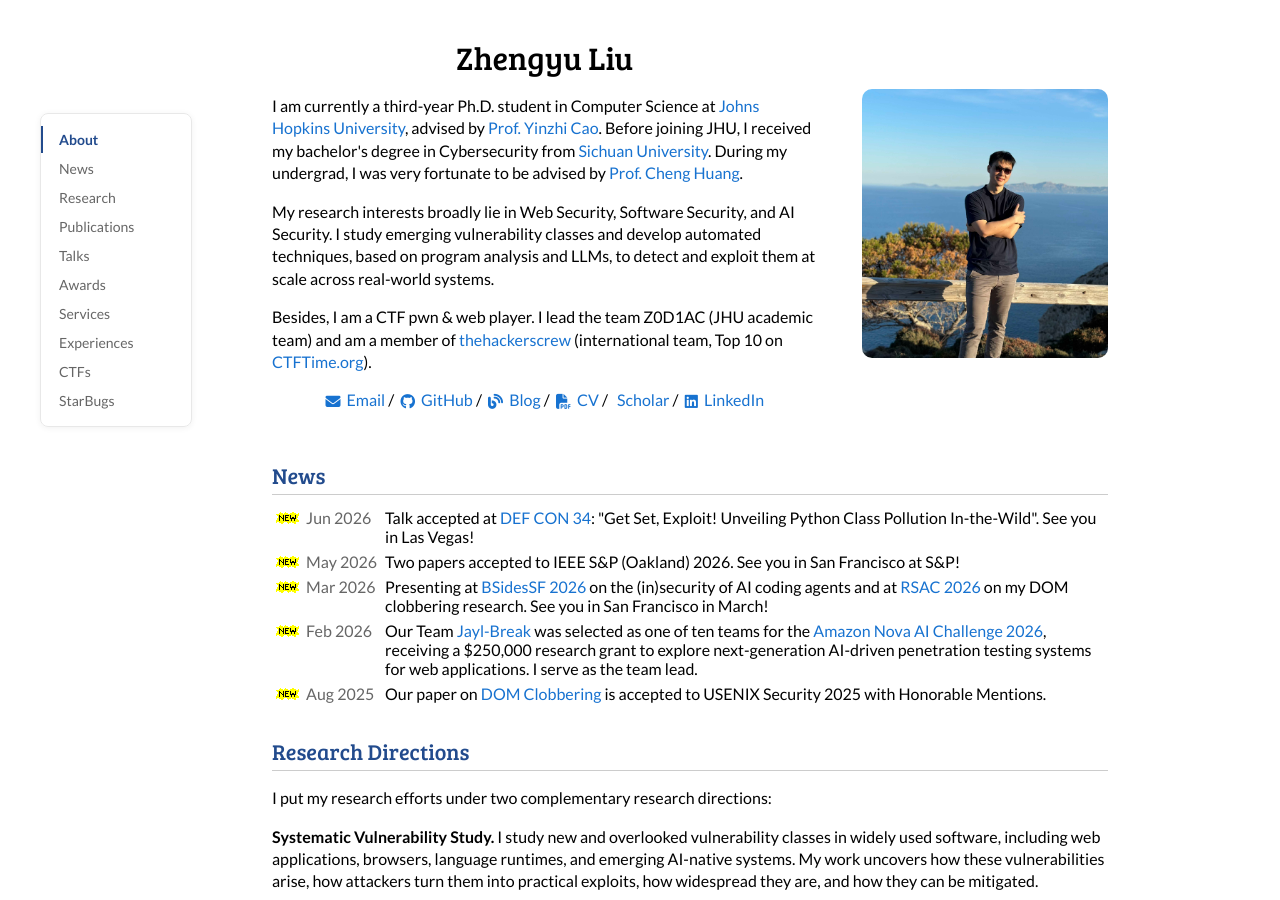
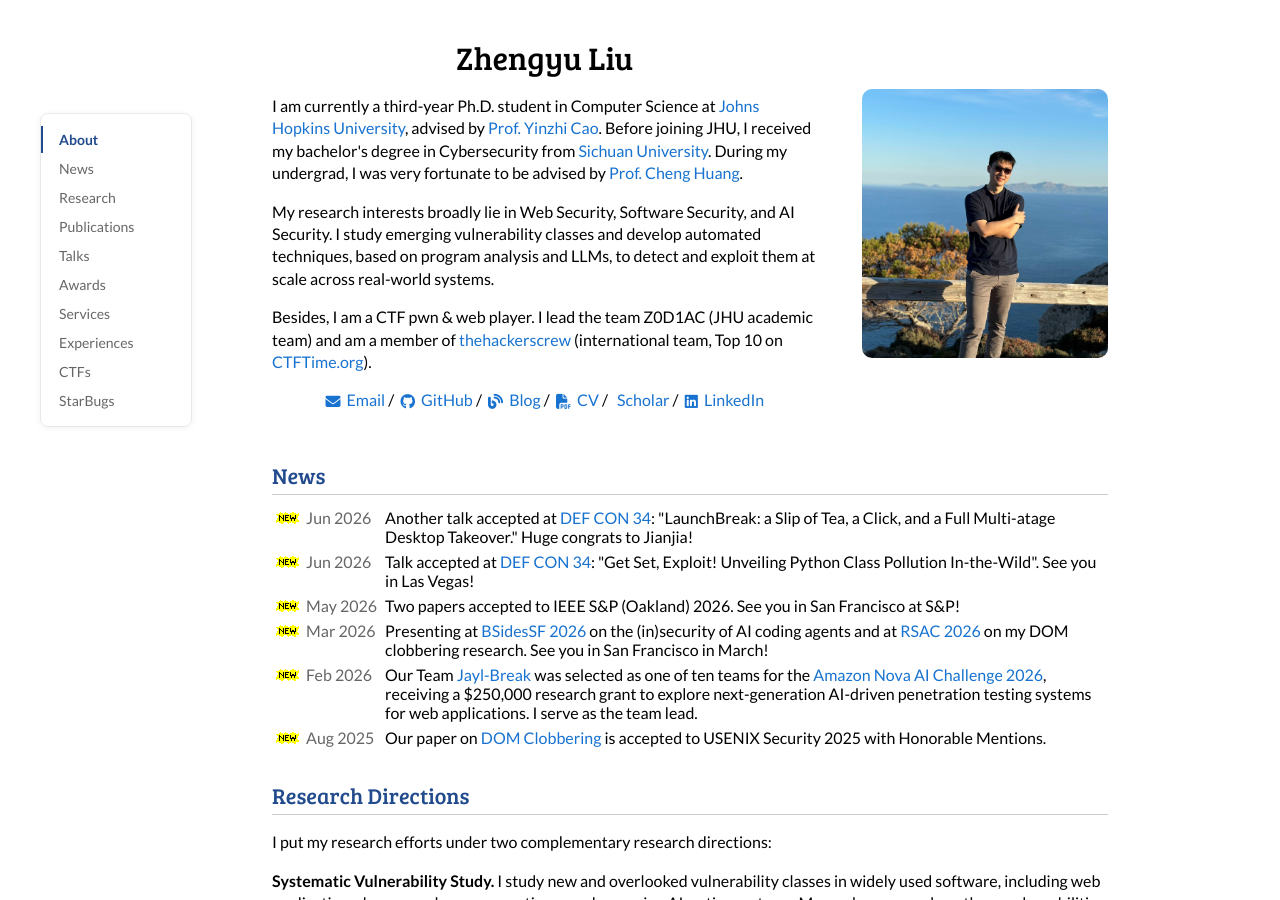
Before and after one commit to jackfromeast/jackfromeast.github.io, a Jekyll site: the page built from _posts/2026-05-18-JAW.md, in a window 1280 px wide and 900 px high. Built offline with Jekyll 4.4.1, drawn with Linux system fonts in a browser that asks for light colours; a style sheet for code colours, icons or effects is not loaded.

Commit message:
Add news item for DEF CON 34 talk acceptance

```diff
--- a/_layouts/default.html
+++ b/_layouts/default.html
@@ -91,6 +91,10 @@
                 <h2>News</h2>
               </div>
               <table style="border:none;border-collapse:collapse;width:100%;">
+                 <tr>
+                  <td style="border:none;padding:3px 8px 3px 0;vertical-align:top;white-space:nowrap;"><img src="images/new.gif" alt="new"> <span style="color:#666;">Jun 2026</span></td>
+                  <td style="border:none;padding:3px 0;vertical-align:top;">Another talk accepted at <a href="https://defcon.org/" target="_blank" rel="noopener noreferrer">DEF CON 34</a>: "LaunchBreak: a Slip of Tea, a Click, and a Full Multi-atage Desktop Takeover." Huge congrats to Jianjia!</td>
+                </tr>
                 <tr>
                   <td style="border:none;padding:3px 8px 3px 0;vertical-align:top;white-space:nowrap;"><img src="images/new.gif" alt="new"> <span style="color:#666;">Jun 2026</span></td>
                   <td style="border:none;padding:3px 0;vertical-align:top;">Talk accepted at <a href="https://defcon.org/" target="_blank" rel="noopener noreferrer">DEF CON 34</a>: "Get Set, Exploit! Unveiling Python Class Pollution In-the-Wild". See you in Las Vegas!</td>
```
